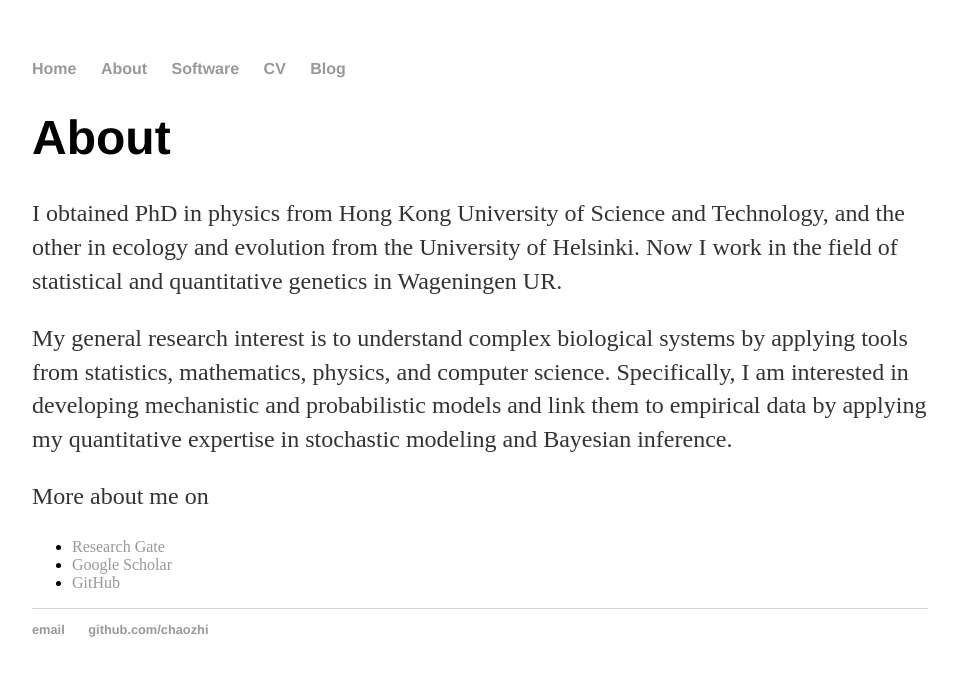
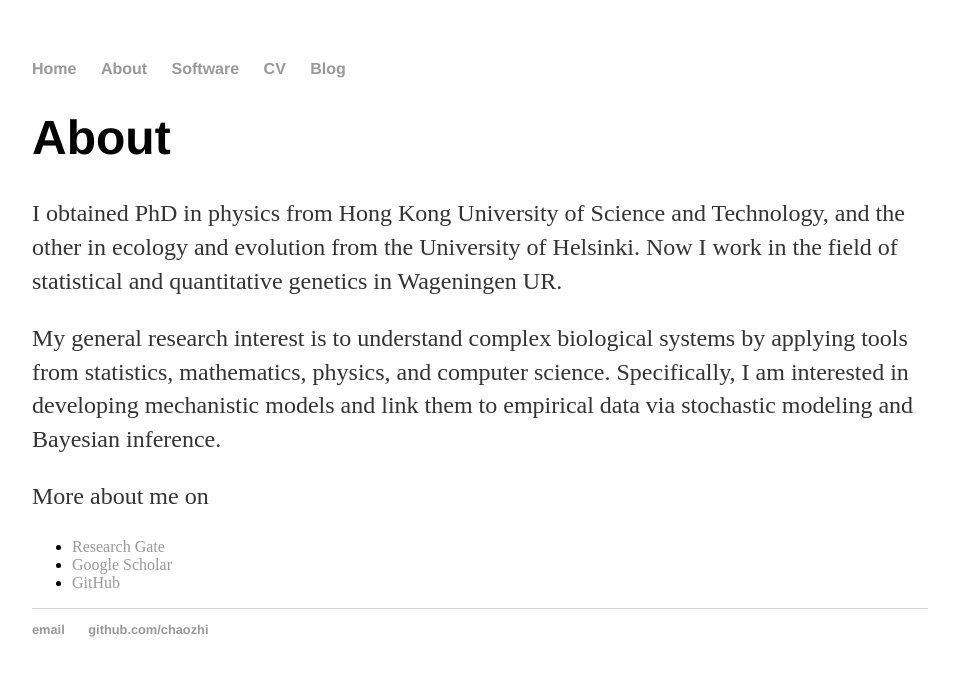
Before and after one commit to chaozhi/chaozhi.github.io, a Jekyll site: the page built from about/index.html, in a window 1280 px wide. Shown: the top 676 px of the page, without its empty margins (160-1117 px from the left). Built offline with Jekyll 4.4.1, drawn with Linux system fonts in a browser that asks for light colours.

Commit message:
Update index.html

```diff
--- a/about/index.html
+++ b/about/index.html
@@ -7,7 +7,7 @@ title: About Chaozhi Zheng
 <h1>About</h1>
 <p>I obtained PhD in physics from Hong Kong University of Science and Technology, and the other in ecology and evolution from the University of Helsinki. Now I work in the field of statistical and quantitative genetics in Wageningen UR. </p>
 
-<p>My general research interest is to understand complex biological systems by applying tools from statistics, mathematics, physics, and computer science. Specifically, I am interested in developing mechanistic and probabilistic models and link them to empirical data by applying my quantitative expertise in stochastic modeling and Bayesian inference.</p>
+<p>My general research interest is to understand complex biological systems by applying tools from statistics, mathematics, physics, and computer science. Specifically, I am interested in developing mechanistic models and link them to empirical data via stochastic modeling and Bayesian inference.</p>
 
 <p>More about me on</p>
 <ul class="contacts">
```
